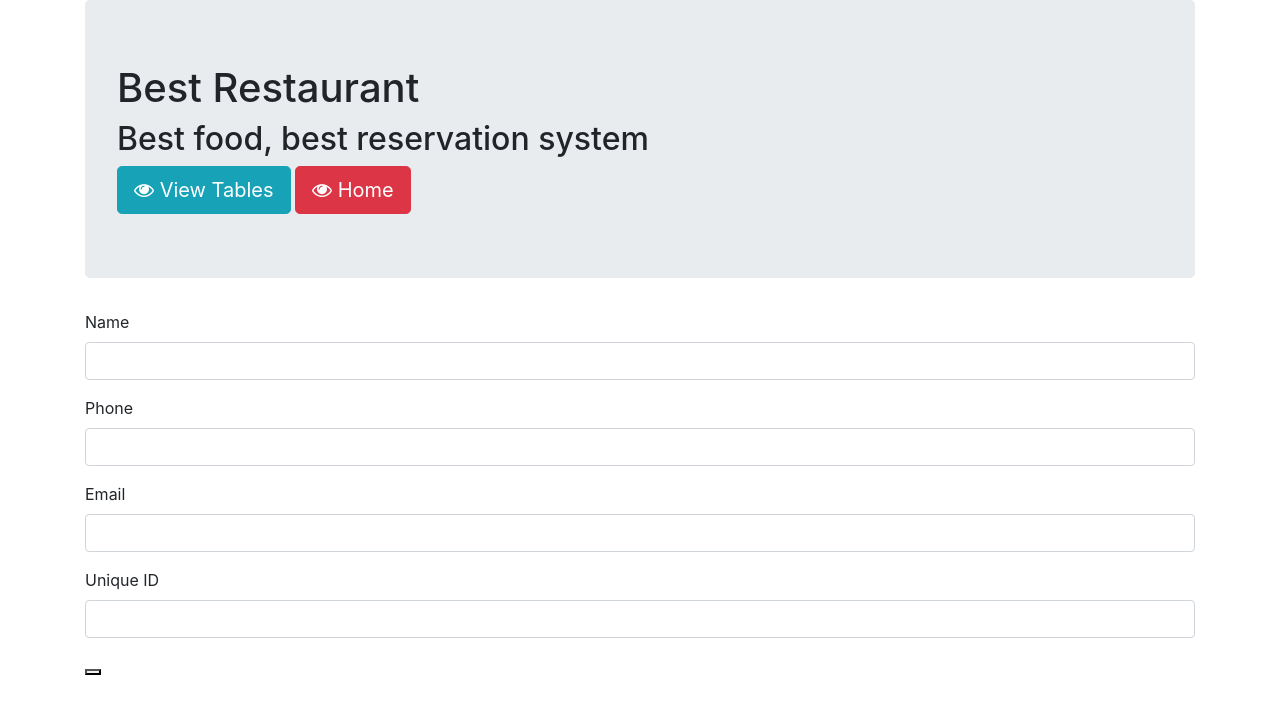
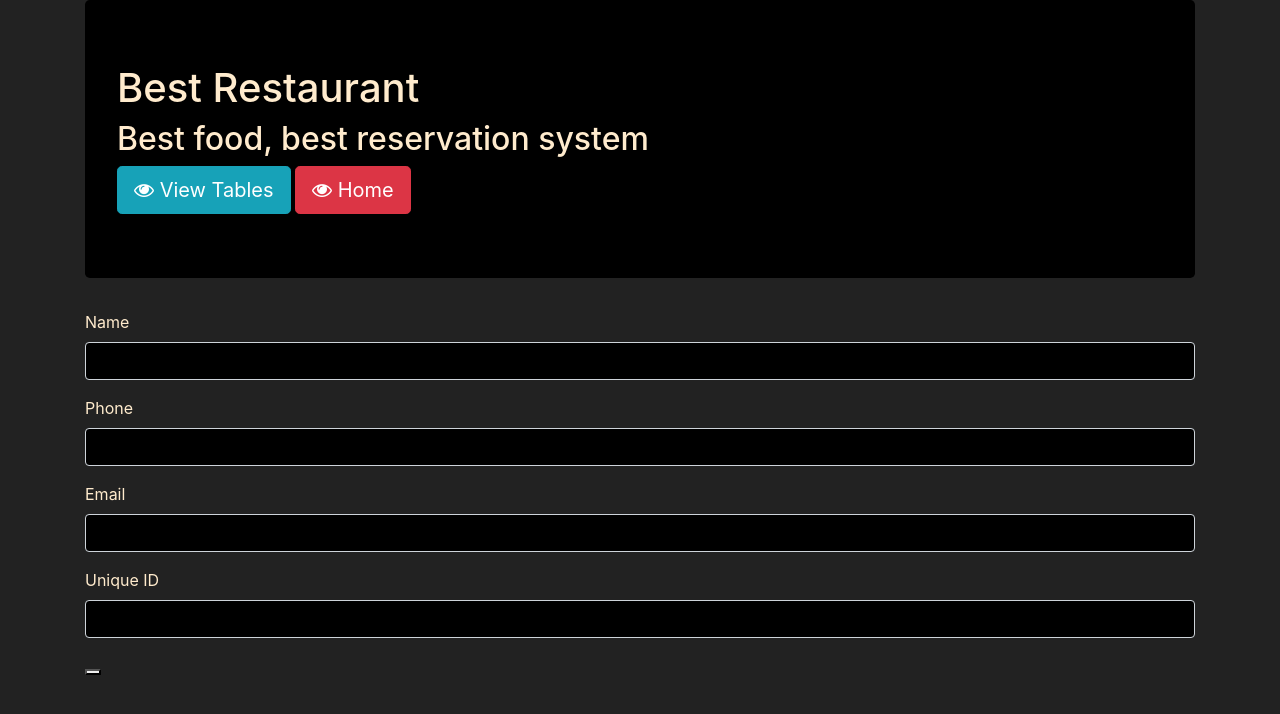
Before and after one commit to americajones/best-restaraunt-services, a website: page reserve.html in a window 1280 px wide. Drawn offline with nearby package versions, Linux system fonts and the light colour scheme.

Commit message:
added style

```diff
--- a/reserve.html
+++ b/reserve.html
@@ -7,6 +7,7 @@
     <!-- Latest compiled and minified CSS & JS -->
     <link rel="stylesheet" href="https://maxcdn.bootstrapcdn.com/bootstrap/4.0.0/css/bootstrap.min.css">
     <link rel="stylesheet" href="https://stackpath.bootstrapcdn.com/font-awesome/4.7.0/css/font-awesome.min.css">
+    <link rel="stylesheet" href="style.css">
     <script src="https://code.jquery.com/jquery.js"></script>
     <script src="https://maxcdn.bootstrapcdn.com/bootstrap/4.0.0/js/bootstrap.min.js"></script>
 
--- /dev/null
+++ b/style.css
@@ -0,0 +1,27 @@
+body {
+    background-color: rgb(34, 34, 34);
+    color: blanchedalmond;
+}
+.jumbotron {
+    background-color: black;
+}
+
+.card {
+    background-color: rgb(0, 0, 0);
+}
+
+.form-control {
+    background-color: black;
+}
+.form-control:active {
+    background-color: rgb(20, 20, 20);
+}
+
+
+.card-header {
+    background-color: rgb(88, 88, 88);
+}
+
+input {
+    background-color: black;
+}
```
Also changed, not shown: home.html (+1 -0 lines), tables.html (+1 -0 lines).
